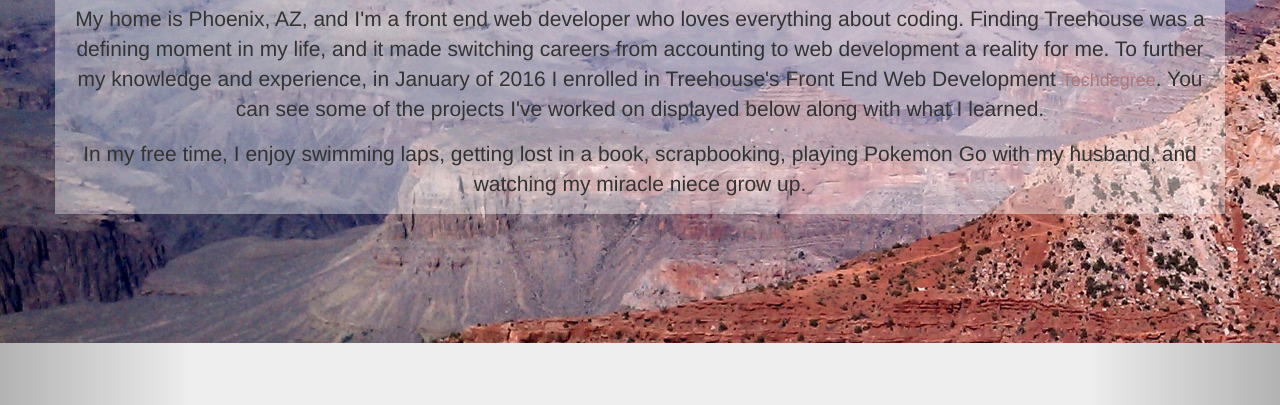
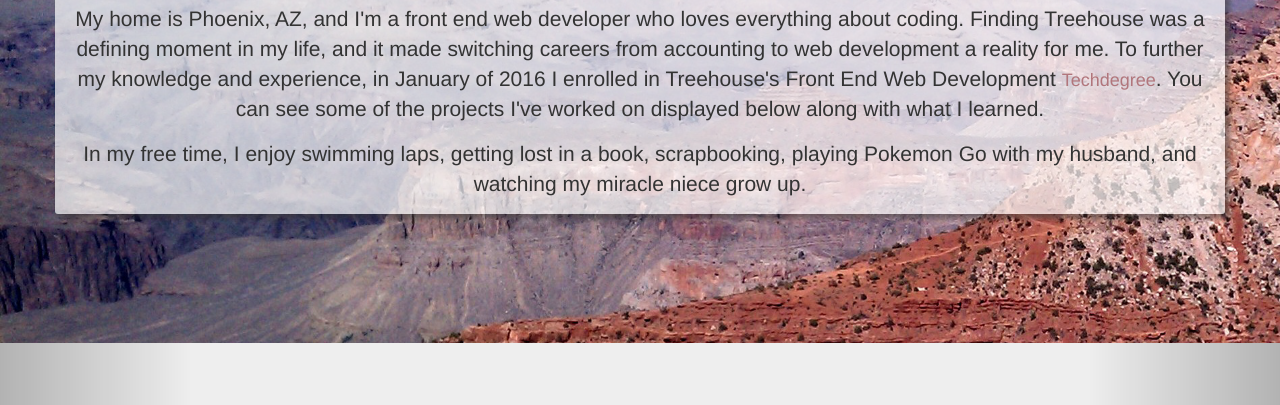
Before and after one commit to jennacoe/Project12-Portfolio, a plain HTML site: page index.html in a window 1280 px wide. Shown: the part 222-627 px from the top of the page. Drawn offline with nearby package versions, Linux system fonts and the light colour scheme.

Commit message:
Making the about section show up better

```diff
--- a/css/styles.css
+++ b/css/styles.css
@@ -31,6 +31,6 @@ svg:hover { transform: scale(1.3); -webkit-transform: scale(1.3); -ms-transform:
 	.content { padding-top: 65px; }
 	.nav { padding-top: 10px; }
 	#about { background-image: url('../img/grand-canyon.jpg'); background-repeat: no-repeat; background-size: cover; min-height: 500px; }
-	#about .container { background-color: rgba(255,255,255,0.4); margin-top: 40px; }
+	#about .container { background-color: rgba(255,255,255,0.7); margin-top: 40px; border-radius: 3px; -webkit-border-radius: 3px; box-shadow: 5px 5px 5px rgba(50,50,50,0.5); -webkit-box-shadow: 5px 5px 5px rgba(50,50,50,0.5); }
 	h2, .h2 { color: #846c90; text-shadow: 1px 1px #000; }
 }
--- a/index.html
+++ b/index.html
@@ -2,7 +2,7 @@
 <html lang="en">
   <head>
     <meta charset="utf-8">
-    <title>Dashboard</title>
+    <title>Portfolio</title>
     <meta name="viewport" content="width=device-width, initial-scale=1.0">
     <link rel="stylesheet" href="css/bootstrap.min.css">
     <link rel="stylesheet" href="css/styles.css">
```
